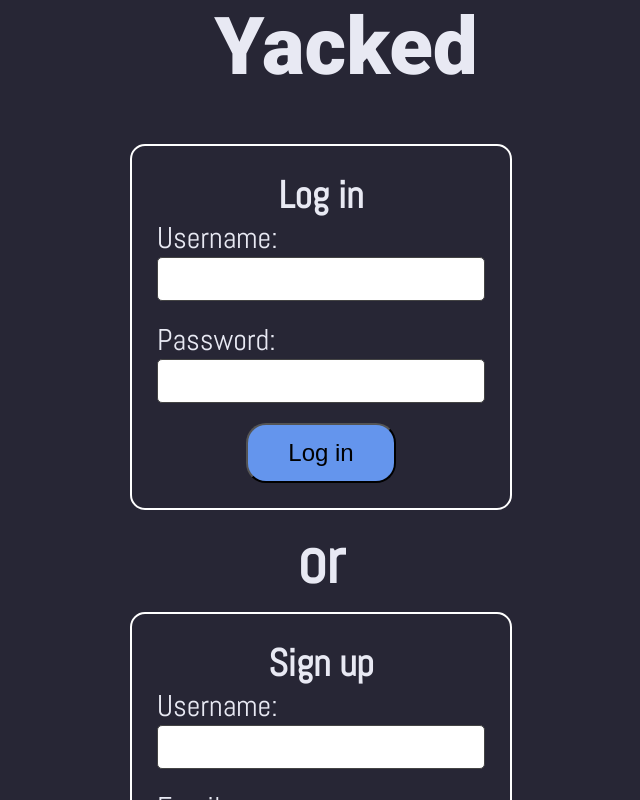
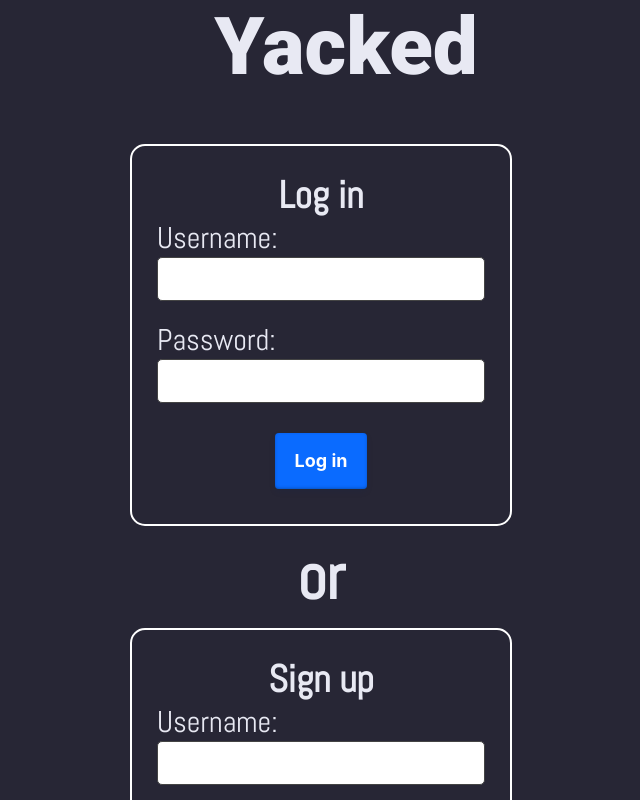
Before and after one commit to bjexe/fitnessapp, a React (Create React App) app in the folder frontend/: page / in a window 1280 px wide. Shown: the top 800 px of the page, without its empty margins (319-959 px from the left). Built offline with nearby package versions, Linux system fonts and the light colour scheme.

Commit message:
more styling

```diff
--- a/frontend/src/components/Home.css
+++ b/frontend/src/components/Home.css
@@ -72,33 +72,6 @@ body {
   line-height: 24px;
   margin: 10px 0px;
   min-height: 56px;
-  min-width: 120px;
-  padding: 16px 20px;
-  position: relative;
-  text-align: center;
-  user-select: none;
-  -webkit-user-select: none;
-  touch-action: manipulation;
-  vertical-align: baseline;
-  transition: all .2s cubic-bezier(.22, .61, .36, 1);
-}
-
-.btn-green {
-  background-color: #0aff2f;
-  border-radius: 4px;
-  border: 0;
-  box-shadow: rgba(15, 126, 28, 0.5) 0 -1px 3px 0 inset,rgba(0,44,97,.1) 0 3px 6px 0;
-  box-sizing: border-box;
-  color: #fff;
-  cursor: pointer;
-  display: inherit;
-  font-family: "Space Grotesk",-apple-system,system-ui,"Segoe UI",Roboto,Helvetica,Arial,sans-serif,"Apple Color Emoji","Segoe UI Emoji","Segoe UI Symbol";
-  font-size: 18px;
-  font-weight: 700;
-  line-height: 24px;
-  margin: 10px 0px;
-  min-height: 56px;
-  min-width: 120px;
   padding: 16px 20px;
   position: relative;
   text-align: center;
@@ -114,11 +87,6 @@ body {
   transform: translateY(-2px);
 }
 
-.btn-green:hover {
-    background-color: #065d08;
-    transform: translateY(-2px);
-  }
-
 .template-modal {
     display: flex;
     justify-content: center;
--- a/frontend/src/components/LandingPage.css
+++ b/frontend/src/components/LandingPage.css
@@ -51,14 +51,6 @@ label {
     font-size: 30px;
 }
 
-.submit-btn {
-    background-color: cornflowerblue;
-    font-size: 24px;
-    padding: 14px 40px;
-    border-radius: 20px;
-
-}
-
 .loginSignupSeparator {
     font-size: 64px;
     color: #e8e9f3;
@@ -82,3 +74,33 @@ form {
     padding: 25px;
     border-radius: 15px;
 }
+
+.btn {
+    background-color: #0a6bff;
+    border-radius: 4px;
+    border: 0;
+    box-shadow: rgba(1,60,136,.5) 0 -1px 3px 0 inset,rgba(0,44,97,.1) 0 3px 6px 0;
+    box-sizing: border-box;
+    color: #fff;
+    cursor: pointer;
+    display: inherit;
+    font-family: "Space Grotesk",-apple-system,system-ui,"Segoe UI",Roboto,Helvetica,Arial,sans-serif,"Apple Color Emoji","Segoe UI Emoji","Segoe UI Symbol";
+    font-size: 18px;
+    font-weight: 700;
+    line-height: 24px;
+    margin: 10px 0px;
+    min-height: 56px;
+    padding: 16px 20px;
+    position: relative;
+    text-align: center;
+    user-select: none;
+    -webkit-user-select: none;
+    touch-action: manipulation;
+    vertical-align: baseline;
+    transition: all .2s cubic-bezier(.22, .61, .36, 1);
+}
+
+.btn:hover {
+    background-color: #05a305;
+    transform: translateY(-2px);
+}
--- a/frontend/src/components/LandingPage.js
+++ b/frontend/src/components/LandingPage.js
@@ -101,7 +101,7 @@ export default function LandingPage() {
                             Password:
                             <input type="password" value={loginFormData.password} onChange={handleLoginChange} name="password"/>
                         </label>
-                        <button className='submit-btn'>Log in</button>
+                        <button className='btn'>Log in</button>
                         {loginStatus === false && <p style={{color: 'red'}}>Invalid credentials</p>}
                         {loginStatus === true && <p style={{color: 'green'}}>Successfully logged in! Redirecting to homepage...</p>}
                     </form>
@@ -122,7 +122,7 @@ export default function LandingPage() {
                     </label>
                     {/* {<input type="checkbox" id="emailNotifs" checked={registerFormData.emailNotifs} onChange={handleRegisterChange} name="emailNotifs"/>
                     <label htmlFor='emailNotifs'>Sign up for email notifications</label>} */}
-                    <button className='submit-btn'>Sign up</button>
+                    <button className='btn'>Sign up</button>
                     {registerStatus === false && <p style={{color: 'red'}}>Error registering. Username may be taken.</p>}
                     {registerStatus === true && <p style={{color: 'green'}}>Successfully signed up!</p>}
                 </form>
--- a/frontend/src/components/WorkoutPage.css
+++ b/frontend/src/components/WorkoutPage.css
@@ -13,7 +13,6 @@
     line-height: 24px;
     margin: 0;
     min-height: 56px;
-    min-width: 120px;
     padding: 16px 20px;
     position: relative;
     text-align: center;
```
